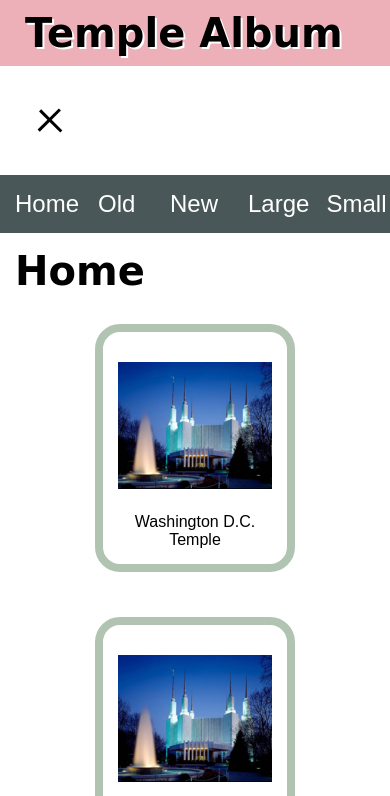
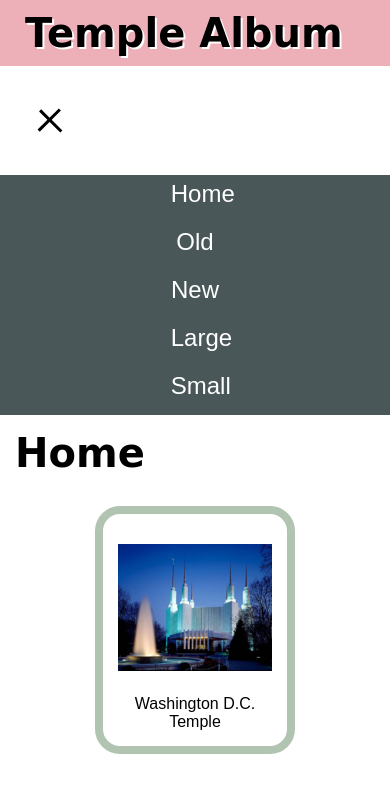
Before and after one commit to ajcurrier/wdd131, a plain HTML site: page temples.html in a window 390 px wide. Both pictures are taken after a click on the element 50 px from the left and 120 px from the top of the page. Shown: the top 796 px of the page. Drawn offline with Linux system fonts and the light colour scheme; a web font is replaced by a local one.

Commit message:
menu tags - re-centered

```diff
--- a/styles/temples.css
+++ b/styles/temples.css
@@ -69,7 +69,7 @@ body {
 
 .menu {
     display: flex;
-    justify-content: space-evenly;
+    justify-content: center;
     width: 100%;
     height: 75px;
     background-color: #4a5759;
@@ -80,6 +80,7 @@ body {
 }
 
 #menu-tag-container {
+    display: flex;
     margin: auto;
     padding: 0px;
     width: 100%;
@@ -96,6 +97,7 @@ body {
     color: white;
     width: 15%;
     padding: 5px;
+    text-align: center;
 
 
 }
@@ -159,11 +161,26 @@ figcaption {
         width: 100%;
 
     }
+
+    #menu-tag-container {
+        display: none;
+        flex-direction: column;
+        width: 100%;
+    }
     .menu-tags{
-        margin: 10px;
+
+        margin: auto;
+        margin-bottom: 10px;
+        /* width: 100%; */
+        justify-self: center;
     }
 
-    .menu.active {
+    .menu.active, #menu-tag-container {
         display: flex;
+        justify-items: center;
+    }
+
+    .menu.active #menu-tag-container {
+        justify-items: center;
     }
 }
```
